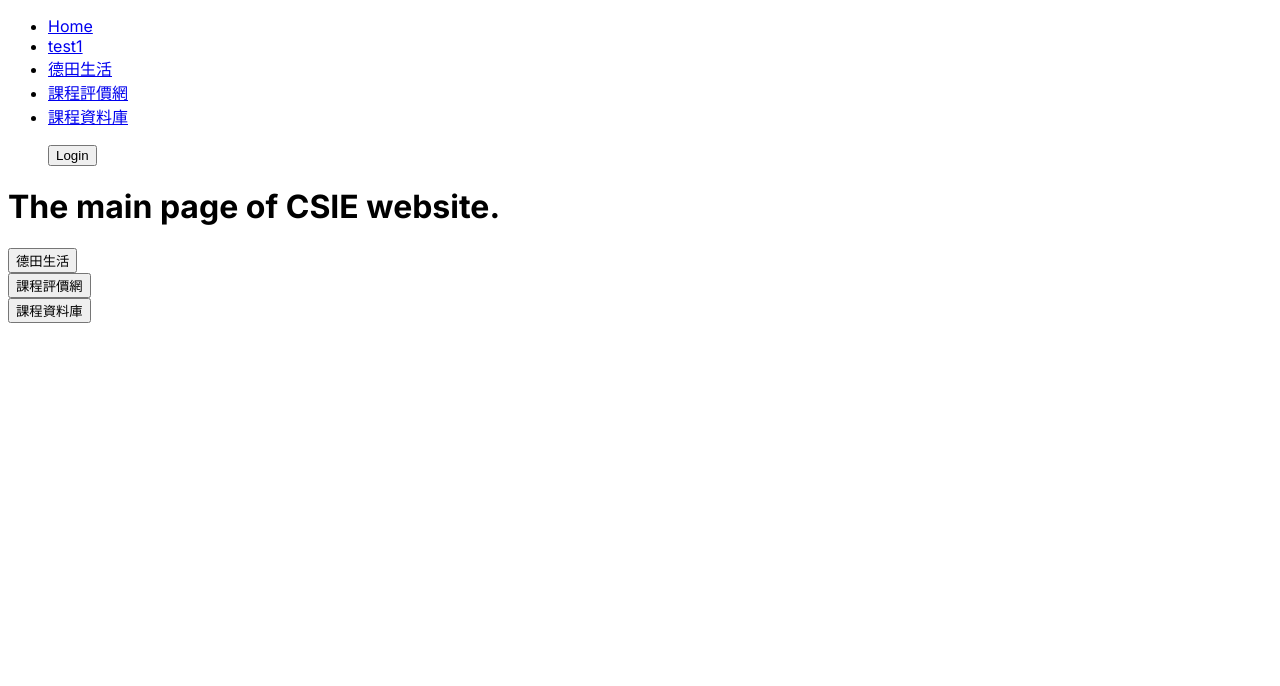
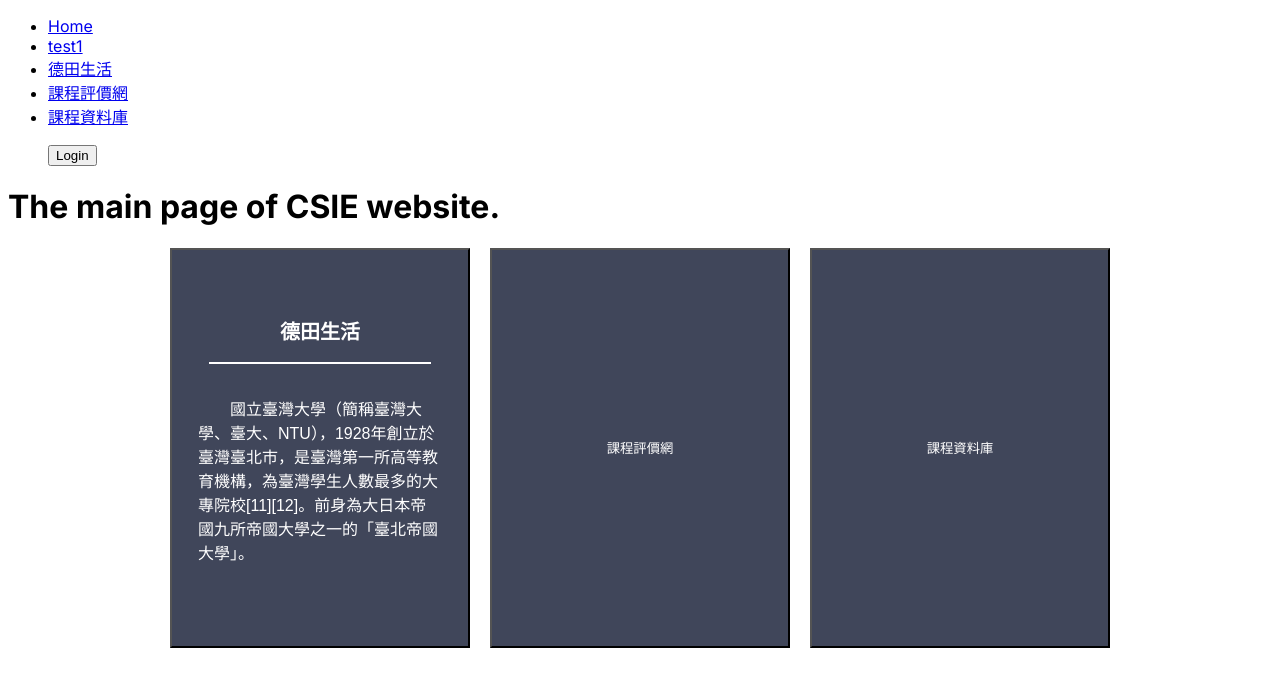
Before and after one commit to NTUCSIECouncil/council.csie-frontend, a Next.js app: page / in a window 1280 px wide. Shown: the top 686 px of the page. Built offline with nearby package versions, Linux system fonts and the light colour scheme; no server answers.

Commit message:
Initial layout.

```diff
--- a/src/app/page.tsx
+++ b/src/app/page.tsx
@@ -1,5 +1,6 @@
 import Link from 'next/link';
 import { type FC } from 'react';
+import styles from '@/styles/utils.module.css'
 
 const Page: FC = () => {
   return (
@@ -7,20 +8,32 @@ const Page: FC = () => {
       <div>
         <h1>The main page of CSIE website.</h1>
       </div>
-      <div>
+      <div className={styles.layout}>
         <div>
           <Link href="/life">
-            <button>德田生活</button>
+            <button className={styles.button}>
+              <div>
+                <h2>德田生活</h2>
+                <hr color="white" style={{ width: '80%' }}/>
+                <p className={styles.paragraph}>
+                國立臺灣大學（簡稱臺灣大學、臺大、NTU），1928年創立於臺灣臺北市，是臺灣第一所高等教育機構，為臺灣學生人數最多的大專院校[11][12]。前身為大日本帝國九所帝國大學之一的「臺北帝國大學」。
+                </p>
+              </div>
+            </button>
           </Link>
         </div>
         <div>
           <Link href="/rate">
-            <button>課程評價網</button>
+            <button className={styles.button}>
+              課程評價網
+            </button>
           </Link>
         </div>
         <div>
           <Link href="/database">
-            <button>課程資料庫</button>
+            <button className={styles.button}>
+              課程資料庫
+            </button>
           </Link>
         </div>
       </div>
--- /dev/null
+++ b/src/styles/utils.module.css
@@ -0,0 +1,24 @@
+.layout {
+    display: flex;
+    flex-direction: row;
+    justify-content: center;
+    gap: 20px;
+}
+
+.button {
+    background-color: #40465a;
+    color: white;
+    padding: 10px 10px;
+    width: 300px;
+    height: 400px;
+    /* display: flex;
+    flex-direction: column;
+    align-items: center; */
+}
+
+.paragraph {
+    font-size: 16px;
+    text-indent: 2em;
+    padding: 1em;
+    text-align: left;
+}
```
